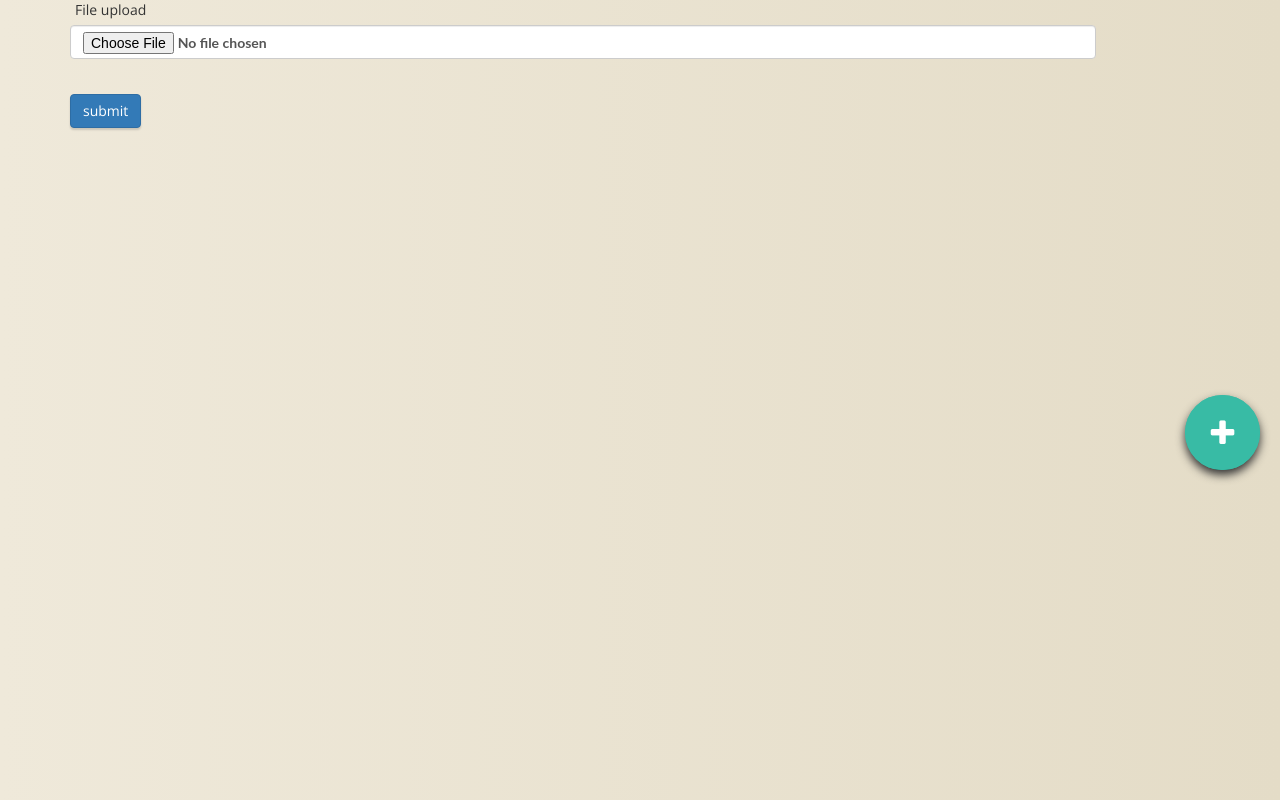
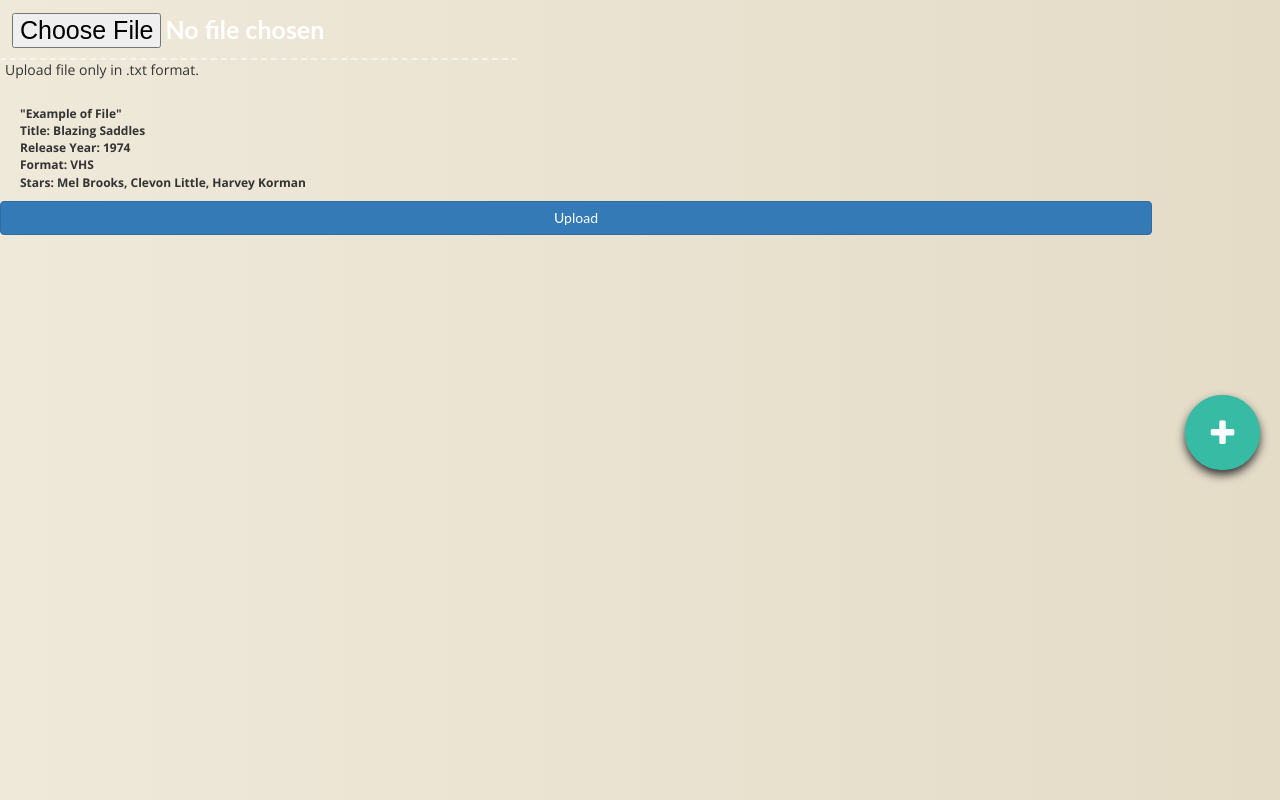
Before and after one commit to Croftyland/100Projects, a React (Create React App) app in the folder react/MovieApp/client/: page /upload in a window 1280 px wide. Built offline with nearby package versions, Linux system fonts and the light colour scheme.

Commit message:
Fixed upload

```diff
--- /dev/null
+++ b/react/MovieApp/client/src/components/movie-pages/movie-message.jsx
@@ -0,0 +1,16 @@
+import React from 'react';
+import PropTypes from 'prop-types';
+
+const Message = ({ msg }) => {
+  return (
+    <div role='alert'>
+      {msg}
+    </div>
+  );
+};
+
+Message.propTypes = {
+  msg: PropTypes.string.isRequired
+};
+
+export default Message;
--- a/react/MovieApp/client/src/components/movie-pages/movie-upload.jsx
+++ b/react/MovieApp/client/src/components/movie-pages/movie-upload.jsx
@@ -1,33 +1,84 @@
-import React from 'react';
+import React, { Fragment, useState } from 'react';
+import Message from './movie-message';
 
 import axios from 'axios';
 
+const UploadMovies = () => {
+  const [file, setFile] = useState('');
+  const [filename, setFilename] = useState('Upload file only in .txt format.');
+  const [uploadedFile, setUploadedFile] = useState({});
+  const [message, setMessage] = useState('');
 
-const handleSelectFile = (event) => {
-    let file = event.currentTarget.files[0];
 
+  const onChange = (event) => {
+    setFile(event.currentTarget.files[0]);
+    setFilename(event.currentTarget.files[0].name);
+  };
+
+  const handleSelectFile = async event => {
+    event.preventDefault();
     const data = new FormData();
-    data.append('file', file, file.name);
+    data.append('file', file);
 
-    return axios.post("http://localhost:5000/api/movie/upload", data, {
-      })
-      .then(res => {
-        console.log(res.data)
-      })
-}
+    try {
+      const res = await axios.post("http://localhost:5000/api/movie/upload", data, {
+        headers: {
+          'Content-Type': 'multipart/form-data'
+        },
+      });
 
-const UploadMovies = () => {
-        return (
-                <div className="container">
-                     <div className="form-group">
-                     <label htmlFor="file">File upload</label>
-                     <input id="file" name="file" type="file" onChange={(event) => {
-                     handleSelectFile(event);
-                  }} className="form-control" />
+      const { fileName, filePath } = res.data;
 
-                </div>
-                <button type="submit" className="btn btn-primary">submit</button>
-              </div>
-            );
-          }
+      setUploadedFile({ fileName, filePath });
+
+      setMessage('File Uploaded');
+    } catch (err) {
+      if (err.response.status === 500) {
+
+        setMessage('There was a problem with the server');
+      } else {
+        setMessage(err.response.data);
+      }
+    }
+  };
+
+  return (
+    <Fragment>
+      <form onSubmit={handleSelectFile}>
+        <div className='custom-file mb-4'>
+          <input
+            type='file'
+            className='custom-file-input'
+            id='customFile'
+            onChange={onChange}
+          />
+          <label className='custom-file-label' htmlFor='customFile'>
+            {filename}
+          </label>
+          <p className="custom-file-text">
+            "Example of File" <br/>
+            Title: Blazing Saddles<br/>
+            Release Year: 1974<br/>
+            Format: VHS <br/>
+            Stars: Mel Brooks, Clevon Little, Harvey Korman</p>
+        </div>
+
+        <input
+          type='submit'
+          value='Upload'
+          className='btn btn-primary btn-block mt-4'
+        />
+      </form>
+      {uploadedFile ? (
+        <div className='row mt-5'>
+          <div className='col-md-6 m-auto'>
+            <h3 className='text-center'>{uploadedFile.fileName}</h3>
+          </div>
+        </div>
+      ) : null}
+    {message ? <Message msg={message} /> : null}
+    </Fragment>
+  );
+};
+
 export default UploadMovies;
--- a/react/MovieApp/client/src/components/movie-pages/style.css
+++ b/react/MovieApp/client/src/components/movie-pages/style.css
@@ -195,3 +195,10 @@
 		padding-left: 20px;
 
 	  }
+
+	  .custom-file-text {
+		  font-weight: bold;
+		  font-size: 12px;
+		  margin-top: 20px;
+		  margin-left: 20px;
+	  }
```
